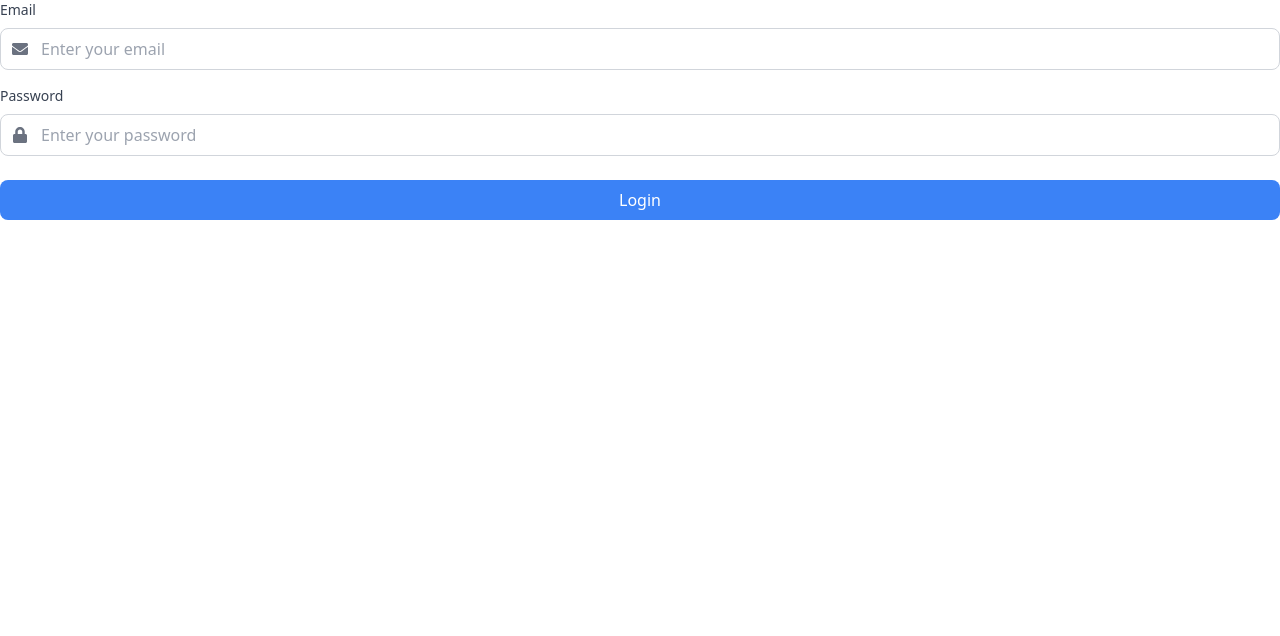
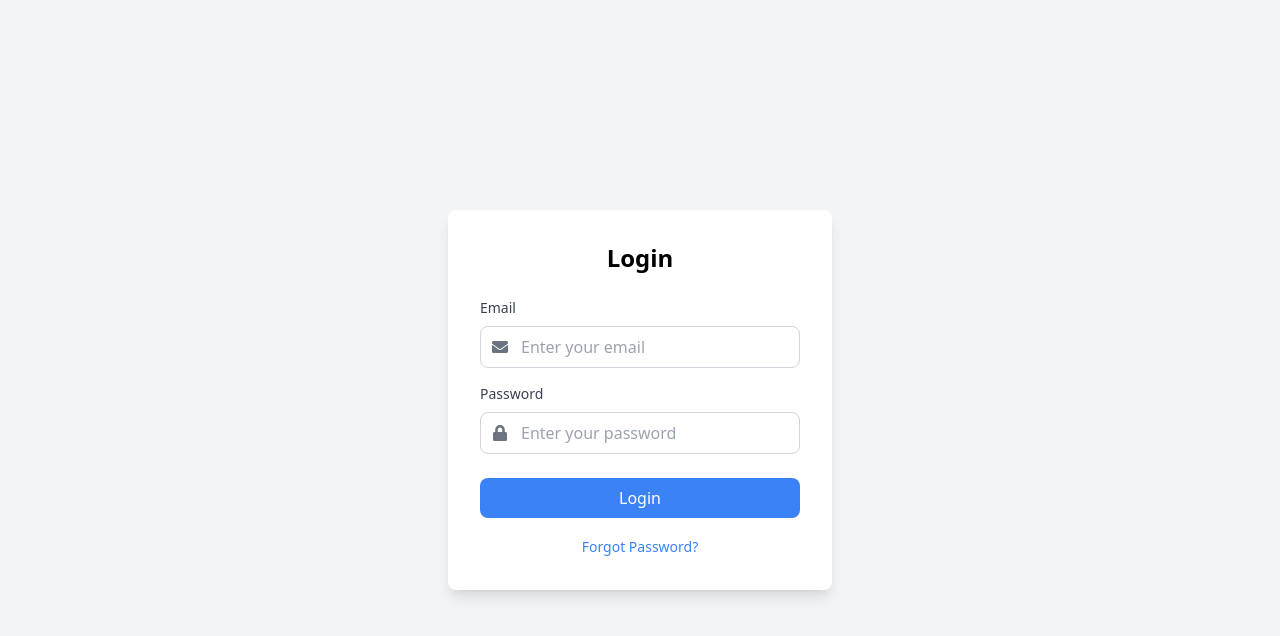
Before and after one commit to anderson895/Jcommerce_Web_application, a React (Vite) app: page / in a window 1280 px wide. Shown: the top 636 px of the page. Built offline with nearby package versions, Linux system fonts and the light colour scheme.

Commit message:
dashboard routing

```diff
--- a/src/App.jsx
+++ b/src/App.jsx
@@ -26,15 +26,33 @@ function App() {
 
   return (
     <Routes>
-      {/* Both "/" and "/dashboard" routes redirect to LoginForm.jsx */}
       <Route
         path="/"
-        element={<LoginForm handleLogin={handleLogin} />}
+        element={
+          isAuthenticated ? (
+            <Navigate to="/dashboard" />
+          ) : (
+            <div className="min-h-screen bg-gray-100 flex items-center justify-center">
+              <div className="bg-white p-8 rounded-lg shadow-lg w-96">
+                <div className="flex items-center justify-center mb-6">
+                  <h2 className="text-2xl font-semibold">Login</h2>
+                </div>
+                <LoginForm handleLogin={handleLogin} />
+                <div className="mt-4 text-center">
+                  <a href="#" className="text-sm text-blue-500 hover:underline">Forgot Password?</a>
+                </div>
+              </div>
+            </div>
+          )
+        }
       />
-
       <Route
         path="/dashboard"
-        element={<LoginForm handleLogin={handleLogin} />}
+        element={isAuthenticated ? (
+          <Dashboard handleLogout={handleLogout} />
+        ) : (
+          <Navigate to="/" />
+        )}
       />
     </Routes>
   );
```
